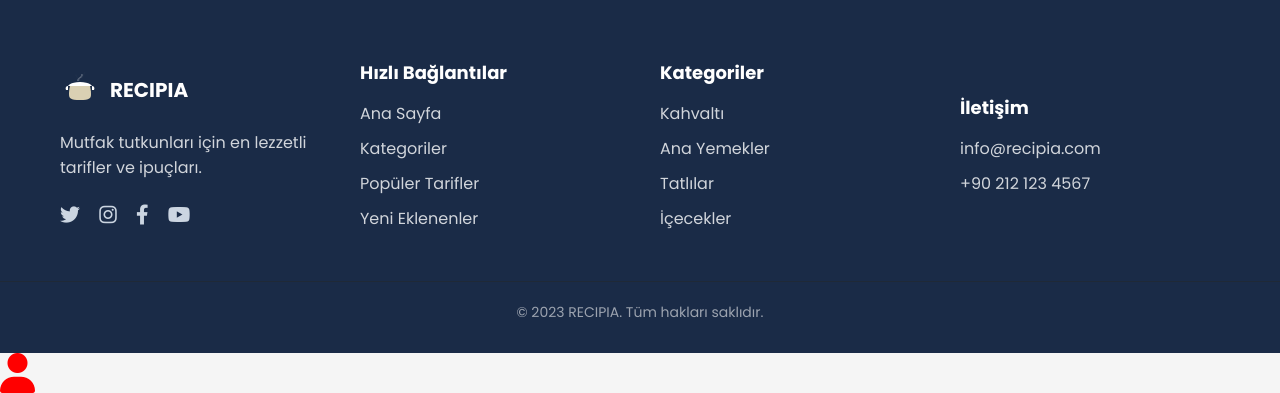
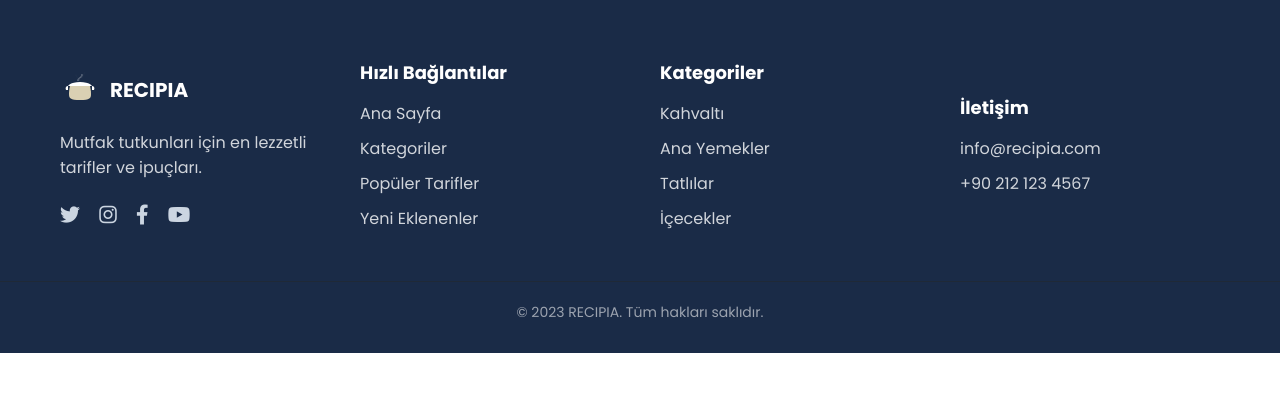
Before and after one commit to ceyda3707/NYPII-Proje, a Flask app: page / in a window 1280 px wide. Shown: the part 2851-3244 px from the top of the page. After the commit the page ends 3204 px from the top, so only its background shows below. Run offline with Flask 3, Linux system fonts and the light colour scheme; data comes from the database, SQL or seed files in the repository.

Commit message:
kırmızı

```diff
--- a/templates/index.html
+++ b/templates/index.html
@@ -363,7 +363,6 @@
 
 
     <script src="{{ url_for('static', filename='script.js') }}"></script>
-    <i class="fa-solid fa-user" style="font-size: 40px; color: red;"></i>
     <script src="{{ url_for('static', filename='chatbot.js') }}"></script>
 </body>
 </html>
```
